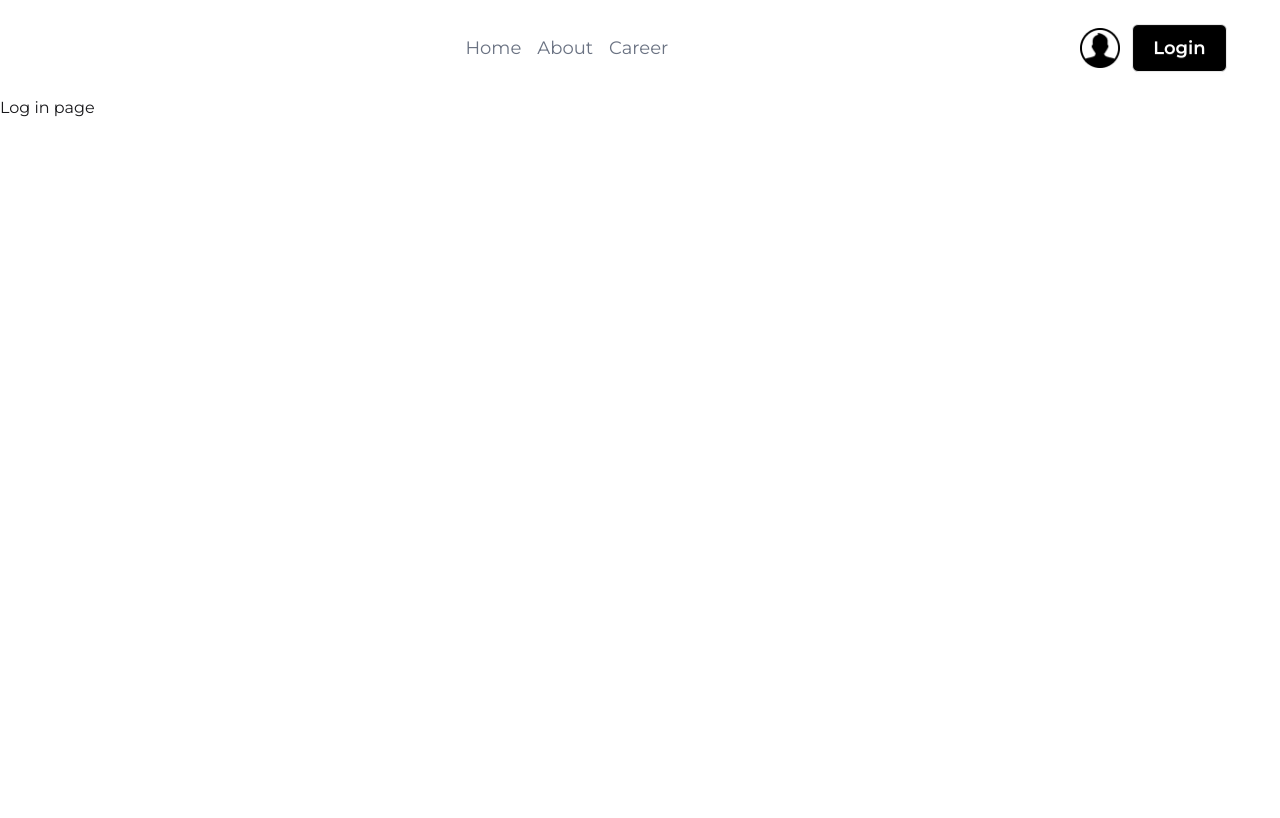
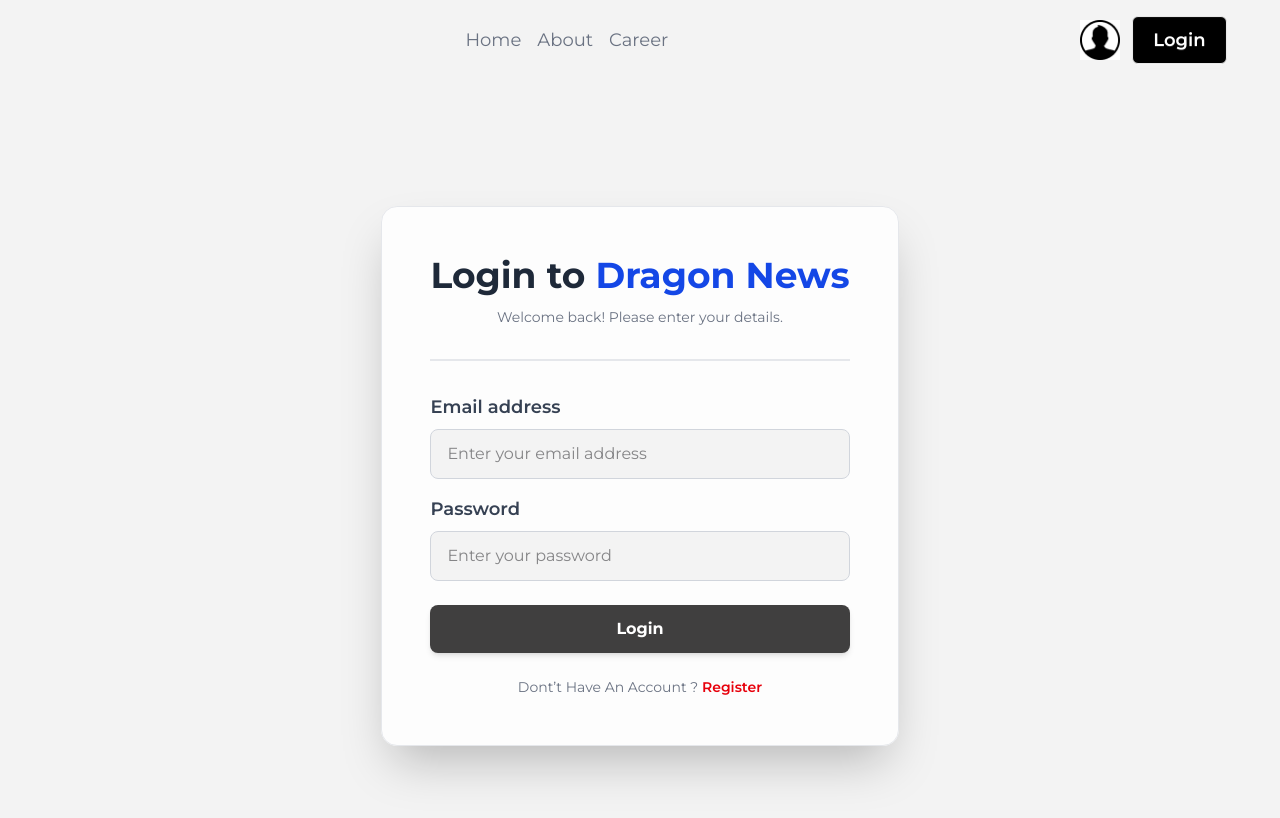
Before and after one commit to Pinon1345/Dragon-News-Project, a Next.js app: page /login in a window 1280 px wide. Shown: the top 818 px of the page. Built offline with nearby package versions, Linux system fonts and the light colour scheme.

Commit message:
creating Login form field

```diff
--- a/src/app/(auth)/layout.jsx
+++ b/src/app/(auth)/layout.jsx
@@ -4,7 +4,7 @@ import { montserrat } from '../layout';
 
 const AuthLayoutPage = ({ children }) => {
     return (
-        <div className={`${montserrat.className}`}>
+        <div className={`${montserrat.className} bg-[#F3F3F3]`}>
             <Navbar></Navbar>
             {children}
         </div>
--- a/src/app/(auth)/login/page.jsx
+++ b/src/app/(auth)/login/page.jsx
@@ -2,8 +2,71 @@ import React from 'react';
 
 const LoginPage = () => {
     return (
-        <div>
-            <h2>Log in page</h2>
+        <div className='container w-11/12 mx-auto min-h-screen flex flex-col justify-center items-center'>
+
+            {/* Card */}
+
+            <div className=" bg-white/80 backdrop-blur-lg shadow-2xl rounded-2xl border border-gray-200 p-12 mb-10 mt-8">
+
+                {/* Title */}
+
+                <h2 className="text-4xl font-bold text-center text-gray-800 mb-2">
+                    Login to <span className="text-blue-700">Dragon News</span>
+                </h2>
+
+                <p className="text-center text-sm text-gray-500 mb-8 mt-3">
+                    Welcome back! Please enter your details.
+                </p>
+
+                {/* Form */}
+
+                <form className="space-y-4 border-t-2 border-gray-200 pt-8">
+
+                    {/* Email */}
+
+                    <div>
+                        <label className="text-lg font-semibold text-gray-700">
+                            Email address
+                        </label>
+                        <input
+                            type="email"
+                            placeholder="Enter your email address"
+                            className="bg-[#F3F3F3] mt-2 w-full px-4 py-3 rounded-lg border border-gray-300 focus:outline-none focus:ring-2 focus:ring-blue-600 focus:border-blue-600 transition"
+                        />
+                    </div>
+
+                    {/* Password */}
+
+                    <div>
+                        <label className="text-lg font-semibold text-gray-700">
+                            Password
+                        </label>
+                        <input
+                            type="password"
+                            placeholder="Enter your password"
+                            className="bg-[#F3F3F3] mt-2 w-full px-4 py-3 rounded-lg border border-gray-300 focus:outline-none focus:ring-2 focus:ring-blue-600 focus:border-blue-600 transition"
+                        />
+                    </div>
+
+                    {/* Button */}
+
+                    <button
+                        type="submit"
+                        className="w-full mt-2 py-3 rounded-lg bg-[#403F3F] text-white font-bold hover:bg-blue-800 transition-all duration-300 hover:-translate-y-1 hover:shadow-xl shadow-md cursor-pointer"
+                    >
+                        Login
+                    </button>
+                </form>
+
+                {/* Footer */}
+
+                <p className="text-center text-sm text-gray-500 mt-6">
+                    Dont’t Have An Account ?{" "}
+                    <span className="text-red-600 font-semibold cursor-pointer hover:underline">
+                        Register
+                    </span>
+                </p>
+            </div>
         </div>
     );
 };
--- a/src/components/shared/Navbar.jsx
+++ b/src/components/shared/Navbar.jsx
@@ -6,7 +6,7 @@ import NavLink from './NavLink';
 
 const Navbar = () => {
     return (
-        <div className='container w-11/12 mx-auto flex justify-between items-center gap-4 my-6'>
+        <div className='container w-11/12 mx-auto flex justify-between items-center gap-4 py-4'>
             <div></div>
             <ul className='flex justify-center items-center gap-4 text-lg text-gray-500'>
                 <li><NavLink href="/">Home</NavLink></li>
```
